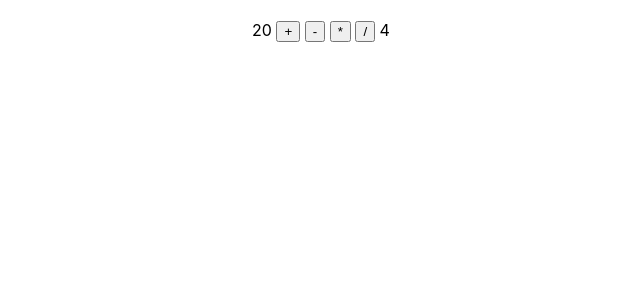
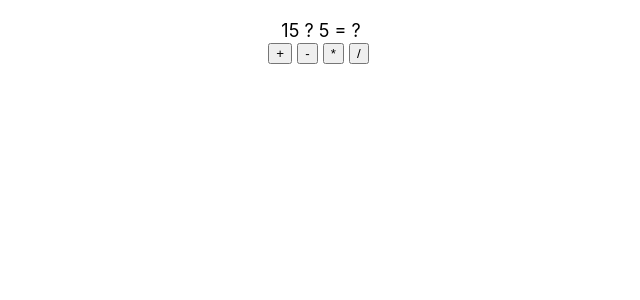
Before and after one commit to Ittipond/App1, a React (Create React App) app in the folder app1/: page / in a window 1280 px wide. Shown: the top 300 px of the page, without its empty margins (319-959 px from the left). Built offline with nearby package versions, Linux system fonts and the light colour scheme.

Commit message:
Create ref-func.js and update app.js

```diff
--- a/app1/src/App.js
+++ b/app1/src/App.js
@@ -1,7 +1,9 @@
 import React from 'react'
 // import Button from './class-components'
-import Calculator2 from './calculator'
+//import Calculator2 from './calculator'
+import RefsFunc from './refs-func.js'
+
 
 export default function App() {
-  return <Calculator2/>
+  return <RefsFunc/>
 }
--- /dev/null
+++ b/app1/src/refs-func.js
@@ -0,0 +1,34 @@
+import React,{useRef} from 'react'
+
+
+export default function RefsFunc(){
+    const num1=useRef()
+    const num2=useRef()
+    const operator=React.useRef()
+    const result =useRef()
+
+    const calculate = (ev) =>{
+        let op = ev.target.innerText
+        let n1 = parseInt(num1.current.innerText)
+        let n2 = parseInt(num2.current.innerText)
+        let r = eval(`${n1} ${op} ${n2}`)
+        result.current.innerText = r
+        operator.current.innerText = op
+    }
+    return (
+        <div style={{textAlign:'center',marginTop:20,fontSize:18}}>
+            <span ref={num1}>15</span>&nbsp;
+            <span ref={operator}>?</span>&nbsp;
+            <span ref={num2}>5</span>&nbsp;
+            <span>=</span>&nbsp;
+            <span ref={result}>?</span>
+            <div>
+                <button onClick={calculate}>+</button>&nbsp;
+                <button onClick={calculate}>-</button>&nbsp;
+                <button onClick={calculate}>*</button>&nbsp;
+                <button onClick={calculate}>/</button>&nbsp;
+            </div>
+        </div>
+
+    )
+}
```
